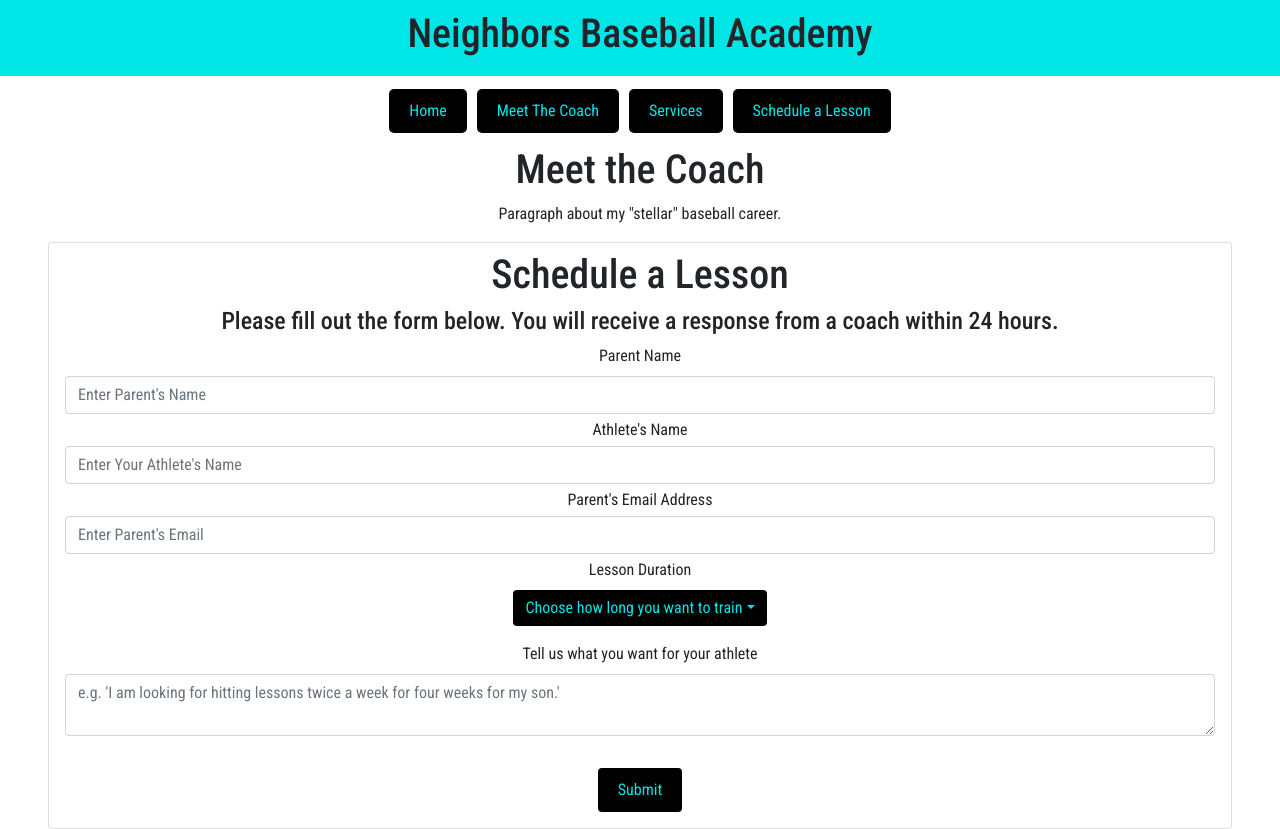
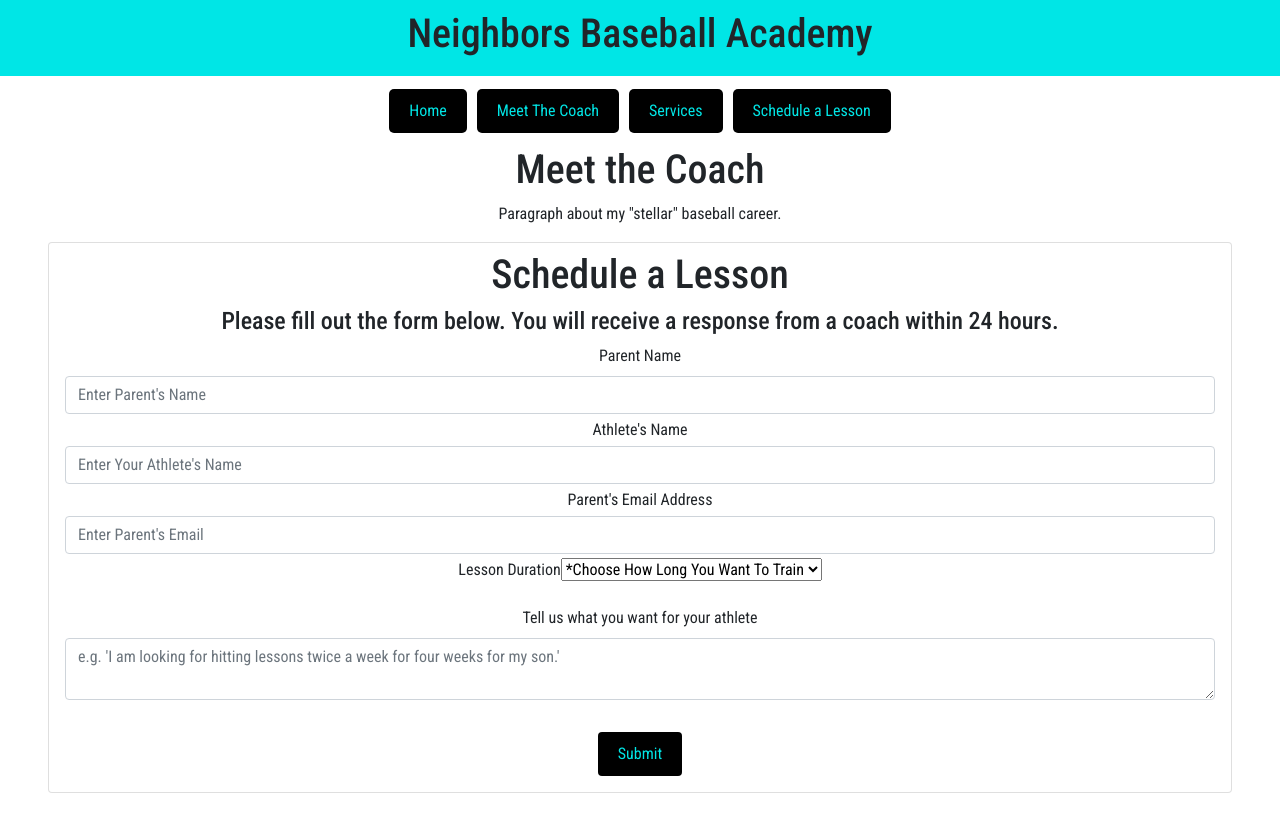
Before and after one commit to bneighbs6/baseball-site, a React (Create React App) app: page / in a window 1280 px wide. After the commit the page ends 800 px from the top, so only its background shows below. Built offline with nearby package versions, Linux system fonts and the light colour scheme; the HTML template or start-up script is replaced by a standard one; a web font is replaced by a local one.

Commit message:
Switched Dropdown.Toggle to Form.Select

```diff
--- a/src/Components/ScheduleForm.jsx
+++ b/src/Components/ScheduleForm.jsx
@@ -12,17 +12,16 @@ function ScheduleForm() {
   };
 
   const [form, setForm] = useState({ ...initialFormState });
-  const [lessonDuration, setLessonDuration] = useState("");
   const [price, setPrice] = useState(0);
 
   async function handleSubmit(e) {
     e.preventDefault(); // Prevent the default form submission
 
     // Check if lesson duration is selected
-    if (!lessonDuration) {
-      alert("Please select a lesson duration.");
-      return;
-    }
+    // if (!lessonDuration) {
+    //   alert("Please select a lesson duration.");
+    //   return;
+    // }
 
     // Send form data to Formspree
     const response = await fetch("https://formspree.io/f/xovelaak", {
@@ -39,7 +38,7 @@ function ScheduleForm() {
         "Your form has been submitted. You will receive an email responding to your request within 24 hours."
       );
       setForm({ ...initialFormState }); // Reset the form
-      setLessonDuration(""); // Reset the lesson duration
+      setPrice(0); // Reset the price
     } else {
       alert("There was a problem with your submission. Please try again.");
     }
@@ -57,9 +56,8 @@ function ScheduleForm() {
     setForm({ ...form, parent_email: e.target.value });
   }
 
-  function handleLessonDurationChange(eventKey) {
-    setLessonDuration(eventKey); // Update the lesson duration state
-    setForm({ ...form, lesson_duration: eventKey }); // Update the form state
+  function handleLessonDurationChange(e) {
+    setForm({ ...form, lesson_duration: e.target.value }); // Update the form state
   }
 
   function handleRequestChange(e) {
@@ -67,7 +65,7 @@ function ScheduleForm() {
   }
 
   function handlePriceChange() {
-    // Logic for price change here
+    setPrice(price + 1);
   }
 
   return (
@@ -115,7 +113,7 @@ function ScheduleForm() {
 
           <Form.Group className="my-1">
             <Form.Label>Lesson Duration</Form.Label>
-            <Dropdown onSelect={handleLessonDurationChange}>
+            {/* <Dropdown onSelect={handleLessonDurationChange}>
               <Dropdown.Toggle
                 variant="primary"
                 required
@@ -134,7 +132,12 @@ function ScheduleForm() {
                 <Dropdown.Item eventKey={"30 Min"}>30 Min</Dropdown.Item>
                 <Dropdown.Item eventKey={"60 Min"}>60 Min</Dropdown.Item>
               </Dropdown.Menu>
-            </Dropdown>
+            </Dropdown> */}
+  <Form.Select onChange={handleLessonDurationChange} value={form.lesson_duration}>
+    <option value="">*Choose How Long You Want To Train</option>
+    <option value="30 min">30 Min</option>
+    <option value="60 min">60 Min</option>
+  </Form.Select>
           </Form.Group>
 
           <Form.Group className="m-3">
@@ -152,6 +155,9 @@ function ScheduleForm() {
             ></Form.Control>
           </Form.Group>
           <Form.Group>
+
+          </Form.Group>
+          <Form.Group>
             <Button
             className="submit-btn my-3"
               variant="primary"
```
